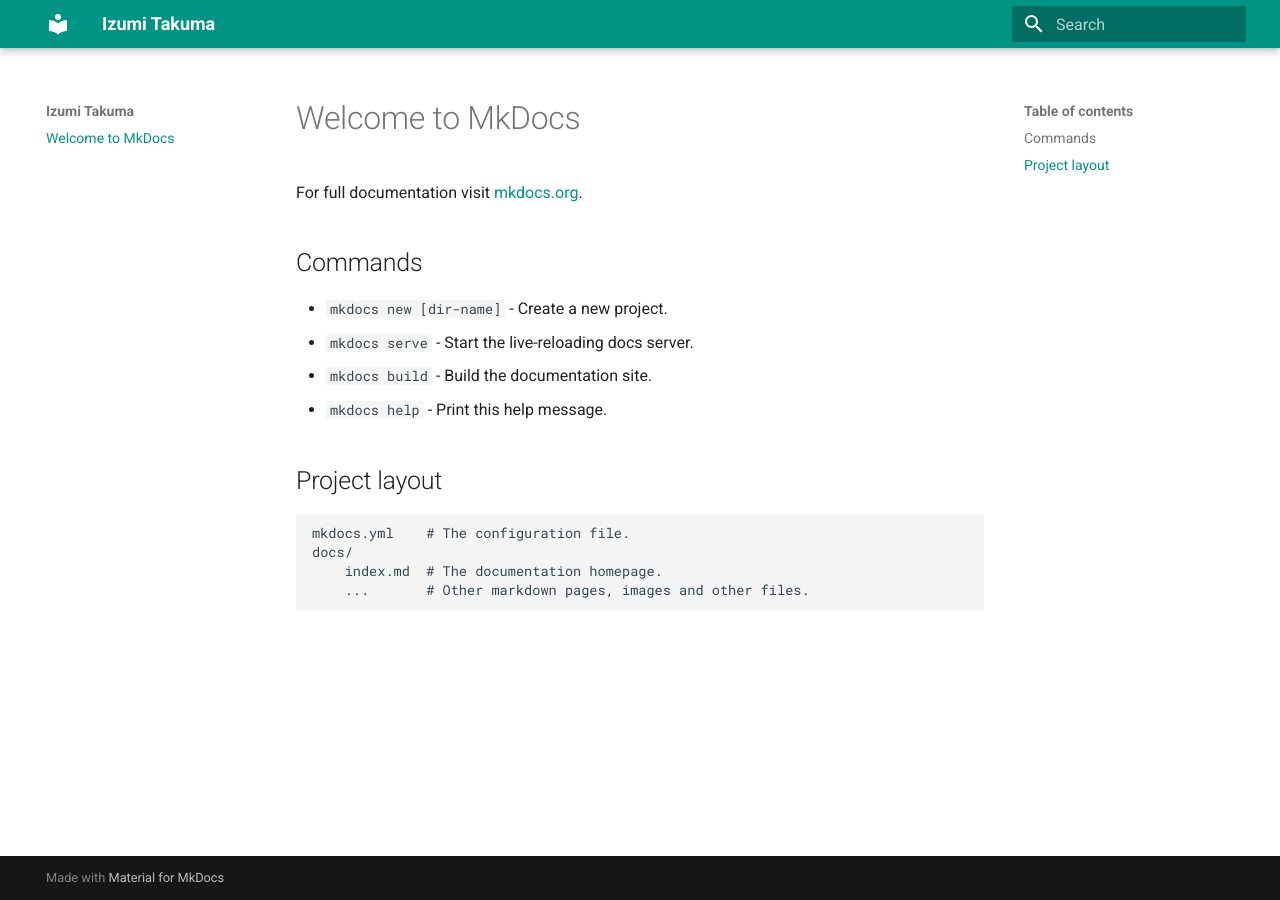
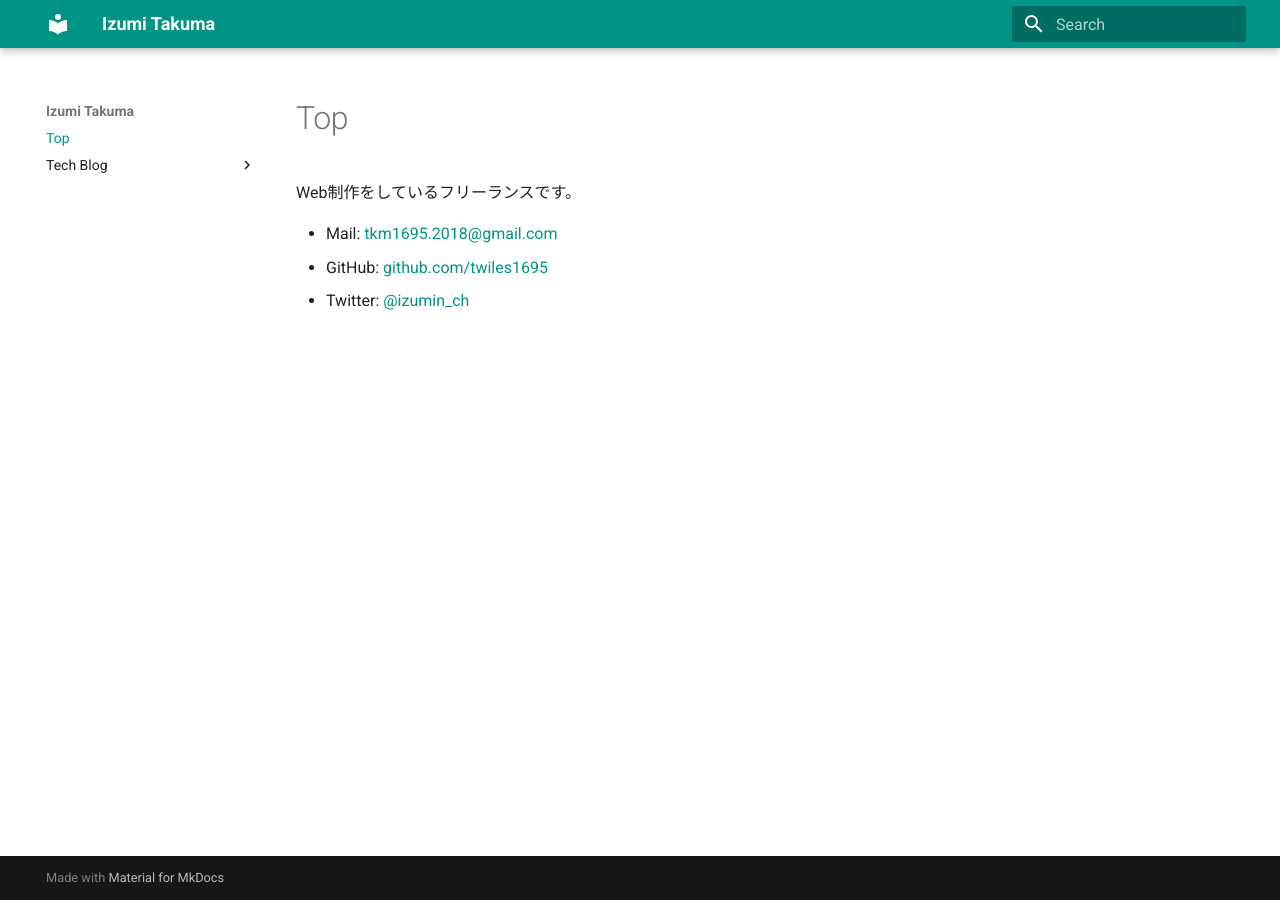
Before and after one commit to twiles1695/twiles1695.github.io, an MkDocs documentation site: the page built from docs/index.md, in a window 1280 px wide. Built offline with MkDocs 1.6.1 and Material for MkDocs 9.7.7, drawn with Linux system fonts in a browser that asks for light colours.

Commit message:
ナビゲーションを修正

```diff
--- a/docs/index.md
+++ b/docs/index.md
@@ -1,17 +1,5 @@
-# Welcome to MkDocs
+Web制作をしているフリーランスです。
 
-For full documentation visit [mkdocs.org](https://mkdocs.org).
-
-## Commands
-
-* `mkdocs new [dir-name]` - Create a new project.
-* `mkdocs serve` - Start the live-reloading docs server.
-* `mkdocs build` - Build the documentation site.
-* `mkdocs help` - Print this help message.
-
-## Project layout
-
-    mkdocs.yml    # The configuration file.
-    docs/
-        index.md  # The documentation homepage.
-        ...       # Other markdown pages, images and other files.
+- Mail: [tkm1695.2018@gmail.com](<mailto:tkm1695.2018@gmail.com>)
+- GitHub: [github.com/twiles1695](https://github.com/twiles1695)
+- Twitter: [@izumin_ch](https://twitter.com/izumin_ch)
--- a/mkdocs.yml
+++ b/mkdocs.yml
@@ -17,3 +17,6 @@
           permalink: true
 
 nav:
+  - Top : 'index.md'
+  - Tech Blog :
+    - Mkdocsを使ったGithub Pagesの作成方法 : 'deploy-gh-pages-with-mkdocs.md'
```
Also changed, not shown: docs/deploy-gh-pages-with-mkdocs.md (added, +91 -0 lines), docs/images/220508_repository_name.png (added), docs/images/220508_setting.png (added), site/404.html, site/deploy-gh-pages-with-mkdocs/index.html (added), site/images/220508_repository_name.png (added), site/images/220508_setting.png (added), site/index.html, site/search/search_index.json, site/sitemap.xml, 2 other files.
